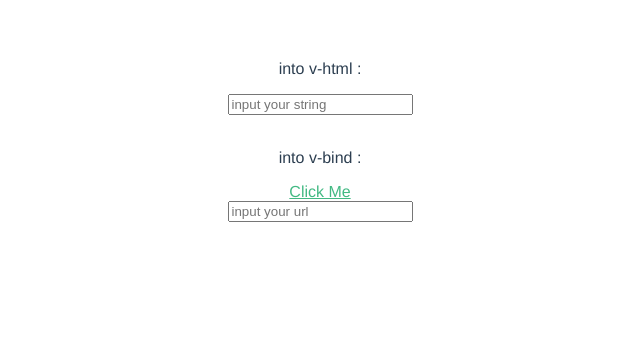
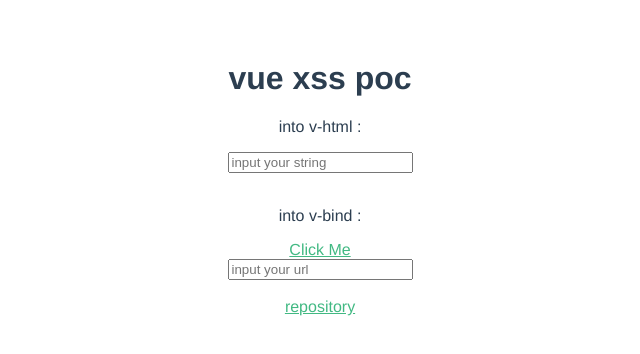
Before and after one commit to fujiokayu/vue-xss-poc, a Vue app: page / in a window 1280 px wide. Shown: the top 354 px of the page, without its empty margins (320-960 px from the left). Built offline with nearby package versions, Linux system fonts and the light colour scheme.

Commit message:
add title and repository link

```diff
--- a/src/components/HelloWorld.vue
+++ b/src/components/HelloWorld.vue
@@ -1,4 +1,5 @@
 <template>
+  <h1>vue xss poc</h1>
   <div class="poc">
     <p class="string">into v-html : <span v-html="inputString"></span></p>
     <input class="input1" v-model="inputString" placeholder="input your string">
@@ -12,6 +13,8 @@
     <br>
     <input class="input2" v-model="userProvidedUrl" placeholder="input your url">
   </div>
+  <br>
+  <a href='https://github.com/fujiokayu/vue-xss-poc' target="_blank" rel="noopener">repository</a>
 </template>
 
 <script>
```
